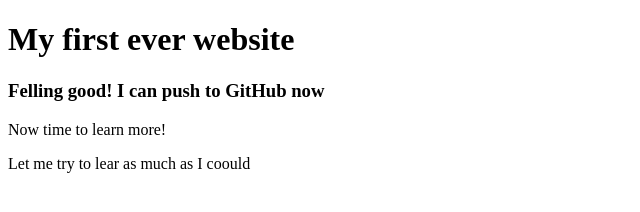
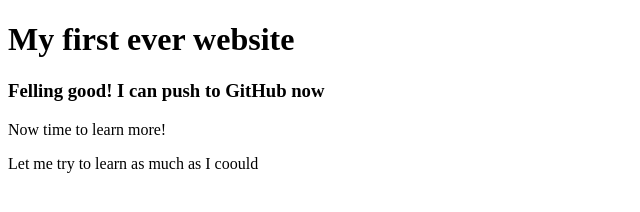
Before and after one commit to mdabualam/my_first_website, a plain HTML site: page index.html in a window 1280 px wide. Shown: the full height of the page, 0-640 px from the left. Drawn offline with Linux system fonts and the light colour scheme.

Commit message:
all input

```diff
--- a/index.html
+++ b/index.html
@@ -7,7 +7,7 @@
     <h1>My first ever website</h1>
     <h3>Felling good! I can push to GitHub now</h3>
     <p>Now time to learn more!</p>
-    <p>Let me try to lear as much as I coould</p>
+    <p>Let me try to learn as much as I coould</p>
 
 
 </body>
```
